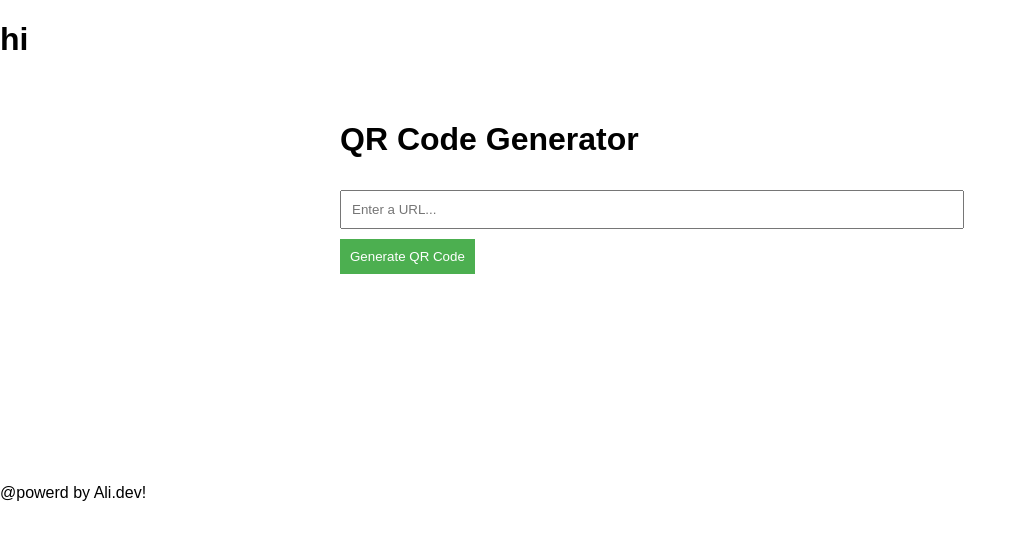
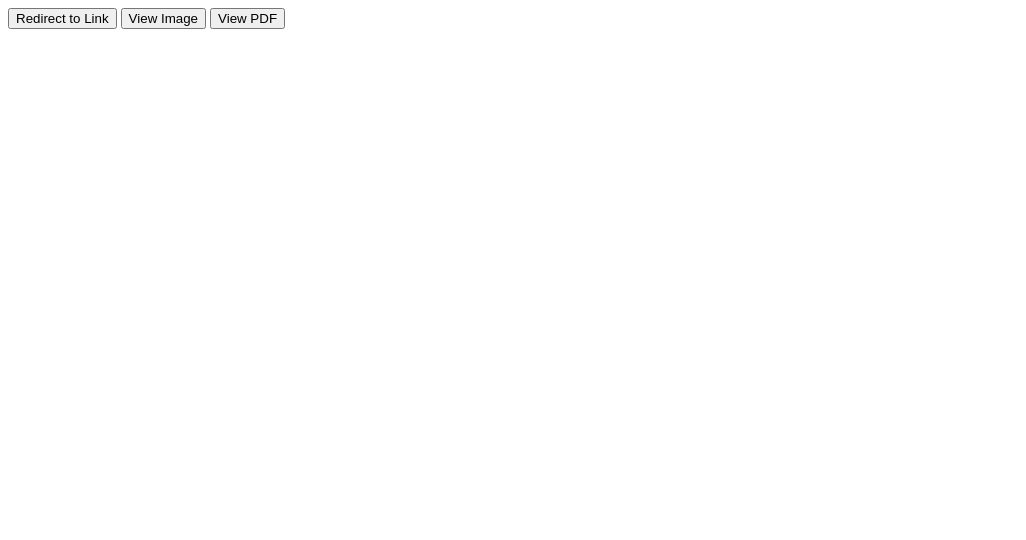
Before and after one commit to Al1M0HAMED/Qr-code-generator, a plain HTML site: page index.html in a window 1280 px wide. Shown: the whole page, without its empty margins (0-1026 px from the left). Drawn offline with Linux system fonts and the light colour scheme.

Commit message:
Update index.html

```diff
--- a/index.html
+++ b/index.html
@@ -1,70 +1,26 @@
 <!DOCTYPE html>
 <html>
   <head>
-    <title>QR Code Generator</title>
-    <script src="qrious.min.js"></script>
-    <style>
-        body {
-            font-family: Arial, sans-serif;
-            margin: 0;
-            padding: 0;
-        }
-
-        .container {
-            width: 100%;
-            max-width: 600px;
-            margin: 0 auto;
-            padding: 20px;
-        }
-
-        input[type="text"] {
-            width: 100%;
-            padding: 10px;
-            margin: 10px 0;
-        }
-
-        button {
-            padding: 10px;
-            background-color: #4CAF50;
-            color: white;
-            border: none;
-            cursor: pointer;
-        }
-
-        button:hover {
-            background-color: #3e8e41;
-        }
-
-        .qr-code {
-            margin-top: 20px;
-            text-align: center;
-        }
-    </style>
+    <title>My Web Page</title>
   </head>
   <body>
-    <h1>hi</h1>
-    <div class="container">
-        <h1>QR Code Generator</h1>
-        <input type="text" id="url" placeholder="Enter a URL...">
-        <button onclick="generateQRCode()">Generate QR Code</button>
-        <div class="qr-code">
-            <canvas id="qr-code-canvas"></canvas>
-        </div>
-    </div>
+    <div id="content"></div>
+    <button onclick="loadLink()">Redirect to Link</button>
+    <button onclick="loadImage()">View Image</button>
+    <button onclick="loadPDF()">View PDF</button>
     <script>
-        function generateQRCode() {
-            var url = document.getElementById("url").value;
-            if (url.trim() === "") {
-                alert("Please enter a valid URL");
-                return;
+      function loadLink() {
+        document.getElementById("content").innerHTML =
+          '<iframe src="https://example.com"></iframe>';
       }
-
-            var qr = new QRious({
-                element: document.getElementById("qr-code-canvas"),
-                value: url
-            });
+      function loadImage() {
+        document.getElementById("content").innerHTML =
+          '<img src="image.jpg" alt="Image" />';
+      }
+      function loadPDF() {
+        document.getElementById("content").innerHTML =
+          '<embed src="document.pdf" type="application/pdf" />';
       }
     </script>
-    <p> @powerd by Ali.dev!</p>
   </body>
 </html>
```
Lines whose indentation alone changed are shown as unchanged.
